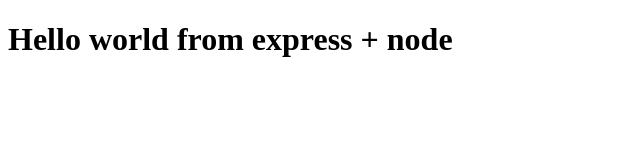
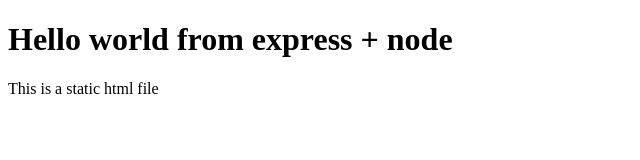
Before and after one commit to sandeep-shome/friendly-palm-tree, a website: page public/templete/index.html in a window 1280 px wide. Shown: the whole page, without its empty margins (0-640 px from the left). Drawn offline with Linux system fonts and the light colour scheme.

Commit message:
added templete folder (#2)

```diff
--- a/public/index.html
+++ b/public/templete/index.html
@@ -7,5 +7,6 @@
   </head>
   <body>
     <h1>Hello world from express + node</h1>
+    <p>This is a static html file</p>
   </body>
 </html>
```
